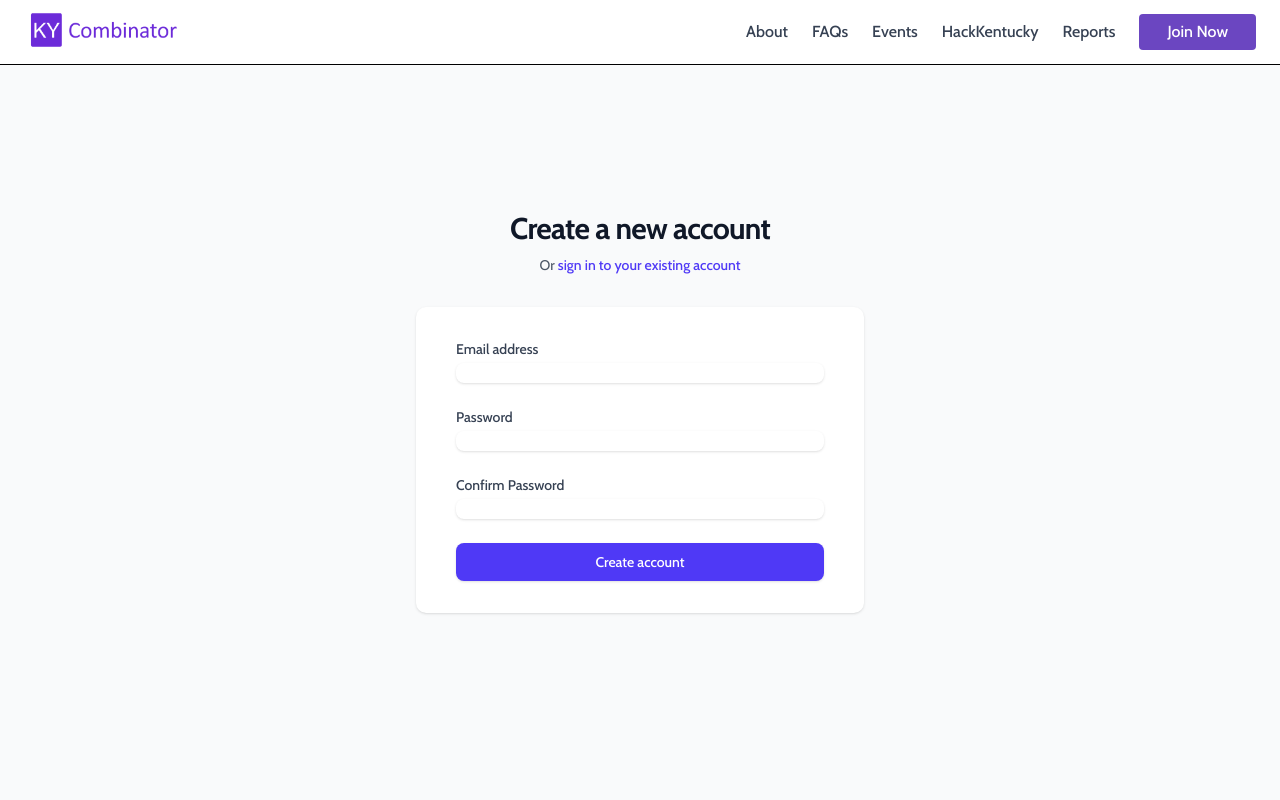
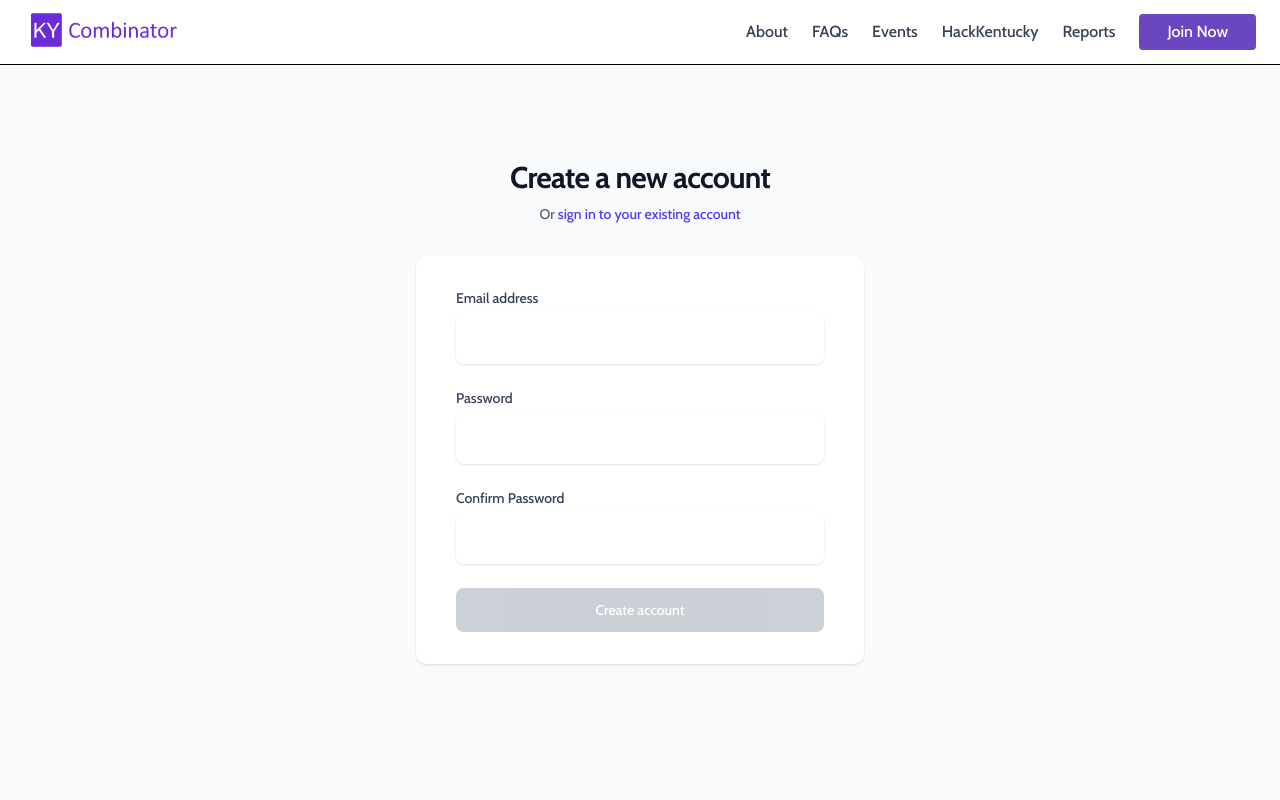
Before and after one commit to KYCombinator/website, a Next.js app: page /signup in a window 1280 px wide. Shown: the top 800 px of the page. Built offline with nearby package versions, Linux system fonts and the light colour scheme; no server answers.

Commit message:
add changes to the webpage

```diff
--- a/src/app/(auth)/signin/page.tsx
+++ b/src/app/(auth)/signin/page.tsx
@@ -84,7 +84,7 @@ function SignInForm() {
                   required
                   value={email}
                   onChange={(e) => setEmail(e.target.value)}
-                  className="block w-full rounded-md border-gray-300 shadow-sm focus:border-indigo-500 focus:ring-indigo-500 sm:text-sm"
+                  className="block w-full rounded-md border-gray-300 shadow-sm focus:border-indigo-500 focus:ring-indigo-500 text-lg p-3"
                 />
               </div>
             </div>
@@ -105,7 +105,7 @@ function SignInForm() {
                   required
                   value={password}
                   onChange={(e) => setPassword(e.target.value)}
-                  className="block w-full rounded-md border-gray-300 shadow-sm focus:border-indigo-500 focus:ring-indigo-500 sm:text-sm"
+                  className="block w-full rounded-md border-gray-300 shadow-sm focus:border-indigo-500 focus:ring-indigo-500 text-lg p-3"
                 />
               </div>
             </div>
--- a/src/app/(auth)/signup/page.tsx
+++ b/src/app/(auth)/signup/page.tsx
@@ -1,6 +1,6 @@
 'use client'
 
-import { useState } from 'react'
+import { useState, useEffect } from 'react'
 import Link from 'next/link'
 import { useRouter } from 'next/navigation'
 import { useAuth } from '@/hooks/useAuth'
@@ -11,8 +11,20 @@ export default function SignUpPage() {
   const [confirmPassword, setConfirmPassword] = useState('')
   const [error, setError] = useState<string | null>(null)
   const [isLoading, setIsLoading] = useState(false)
+  const [isValid, setIsValid] = useState(false)
   const { signUp } = useAuth()
   const router = useRouter()
+
+  useEffect(() => {
+    // Validate email with regex
+    const emailRegex = /^[^\s@]+@[^\s@]+\.[^\s@]+$/
+    const isEmailValid = emailRegex.test(email)
+
+    // Validate password length and match
+    const isPasswordValid = password.length >= 6 && password === confirmPassword
+
+    setIsValid(isEmailValid && isPasswordValid)
+  }, [email, password, confirmPassword])
 
   const handleSubmit = async (e: React.FormEvent) => {
     e.preventDefault()
@@ -76,7 +88,7 @@ export default function SignUpPage() {
                   required
                   value={email}
                   onChange={(e) => setEmail(e.target.value)}
-                  className="block w-full rounded-md border-gray-300 shadow-sm focus:border-indigo-500 focus:ring-indigo-500 sm:text-sm"
+                  className="block w-full rounded-md border-gray-300 shadow-sm focus:border-indigo-500 focus:ring-indigo-500 text-lg p-3"
                 />
               </div>
             </div>
@@ -97,7 +109,7 @@ export default function SignUpPage() {
                   required
                   value={password}
                   onChange={(e) => setPassword(e.target.value)}
-                  className="block w-full rounded-md border-gray-300 shadow-sm focus:border-indigo-500 focus:ring-indigo-500 sm:text-sm"
+                  className="block w-full rounded-md border-gray-300 shadow-sm focus:border-indigo-500 focus:ring-indigo-500 text-lg p-3"
                 />
               </div>
             </div>
@@ -118,7 +130,7 @@ export default function SignUpPage() {
                   required
                   value={confirmPassword}
                   onChange={(e) => setConfirmPassword(e.target.value)}
-                  className="block w-full rounded-md border-gray-300 shadow-sm focus:border-indigo-500 focus:ring-indigo-500 sm:text-sm"
+                  className="block w-full rounded-md border-gray-300 shadow-sm focus:border-indigo-500 focus:ring-indigo-500 text-lg p-3"
                 />
               </div>
             </div>
@@ -132,8 +144,12 @@ export default function SignUpPage() {
             <div>
               <button
                 type="submit"
-                disabled={isLoading}
-                className="flex w-full justify-center rounded-md border border-transparent bg-indigo-600 px-4 py-2 text-sm font-medium text-white shadow-sm hover:bg-indigo-700 focus:outline-none focus:ring-2 focus:ring-indigo-500 focus:ring-offset-2 disabled:opacity-50 disabled:cursor-not-allowed"
+                disabled={!isValid || isLoading}
+                className={`btn w-full ${
+                  isValid && !isLoading
+                    ? 'animate-pulse bg-indigo-600 hover:bg-indigo-700'
+                    : 'bg-gray-400'
+                } text-white font-medium py-3 px-4 rounded-md transition-all duration-300 ease-in-out`}
               >
                 {isLoading ? 'Creating account...' : 'Create account'}
               </button>
```
